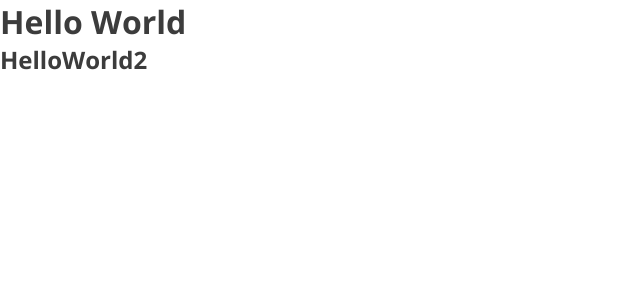
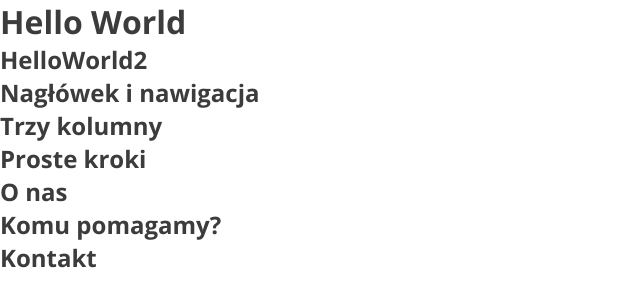
Before and after one commit to jerzyrojek/oddaj_rzeczy, a React (Create React App) app: page / in a window 1280 px wide. Shown: the top 306 px of the page, without its empty margins (0-640 px from the left). Built offline with nearby package versions, Linux system fonts and the light colour scheme.

Commit message:
early home page structure

```diff
--- /dev/null
+++ b/src/components/AboutUs.js
@@ -0,0 +1,11 @@
+import React from 'react';
+
+const AboutUs = () => {
+    return (
+        <>
+            <h2>O nas</h2>
+        </>
+    );
+};
+
+export default AboutUs;
--- /dev/null
+++ b/src/components/Contact.js
@@ -0,0 +1,11 @@
+import React from 'react';
+
+const Contact = () => {
+    return (
+        <>
+            <h2>Kontakt</h2>
+        </>
+    );
+};
+
+export default Contact;
--- a/src/components/Home.js
+++ b/src/components/Home.js
@@ -1,9 +1,21 @@
 import React from 'react';
+import NavHeader from "./NavHeader";
+import ThreeColumns from "./ThreeColumns";
+import SimpleSteps from "./SimpleSteps";
+import AboutUs from "./AboutUs";
+import WhoWeHelp from "./WhoWeHelp";
+import Contact from "./Contact";
 
 const Home = () => {
     return (
         <>
-          <h2>HelloWorld2</h2>
+            <h2>HelloWorld2</h2>
+            <NavHeader/>
+            <ThreeColumns/>
+            <SimpleSteps/>
+            <AboutUs/>
+            <WhoWeHelp/>
+            <Contact/>
         </>
     );
 };
--- /dev/null
+++ b/src/components/NavHeader.js
@@ -0,0 +1,11 @@
+import React from 'react';
+
+const NavHeader = () => {
+    return (
+        <>
+            <h2>Nagłówek i nawigacja</h2>
+        </>
+    );
+};
+
+export default NavHeader;
--- /dev/null
+++ b/src/components/SimpleSteps.js
@@ -0,0 +1,11 @@
+import React from 'react';
+
+const SimpleSteps = () => {
+    return (
+        <>
+            <h2>Proste kroki</h2>
+        </>
+    );
+};
+
+export default SimpleSteps;
--- /dev/null
+++ b/src/components/ThreeColumns.js
@@ -0,0 +1,11 @@
+import React from 'react';
+
+const ThreeColumns = () => {
+    return (
+        <>
+            <h2>Trzy kolumny</h2>
+        </>
+    );
+};
+
+export default ThreeColumns;
--- /dev/null
+++ b/src/components/WhoWeHelp.js
@@ -0,0 +1,11 @@
+import React from 'react';
+
+const WhoWeHelp = () => {
+    return (
+        <>
+            <h2>Komu pomagamy?</h2>
+        </>
+    );
+};
+
+export default WhoWeHelp;
```
